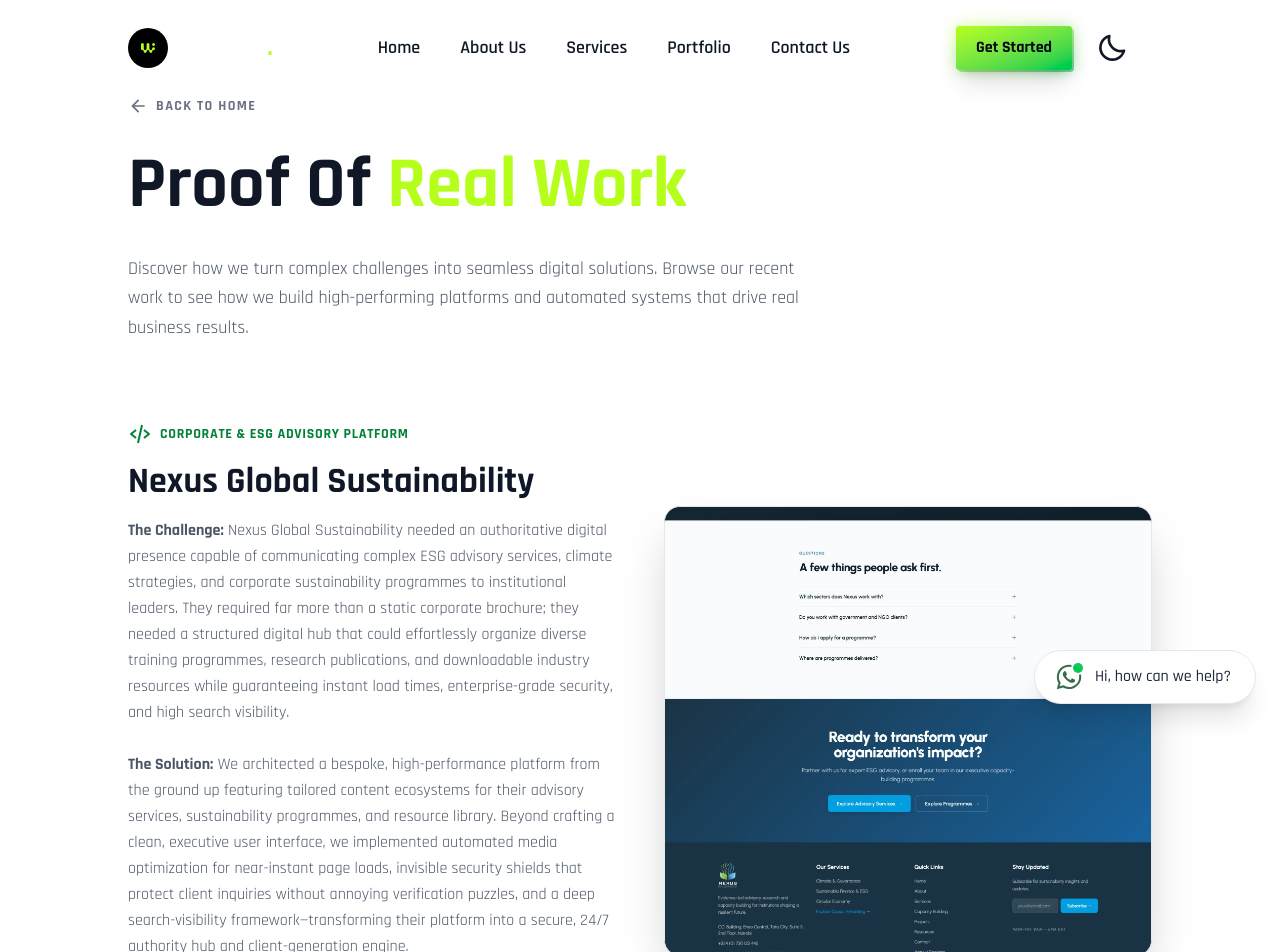
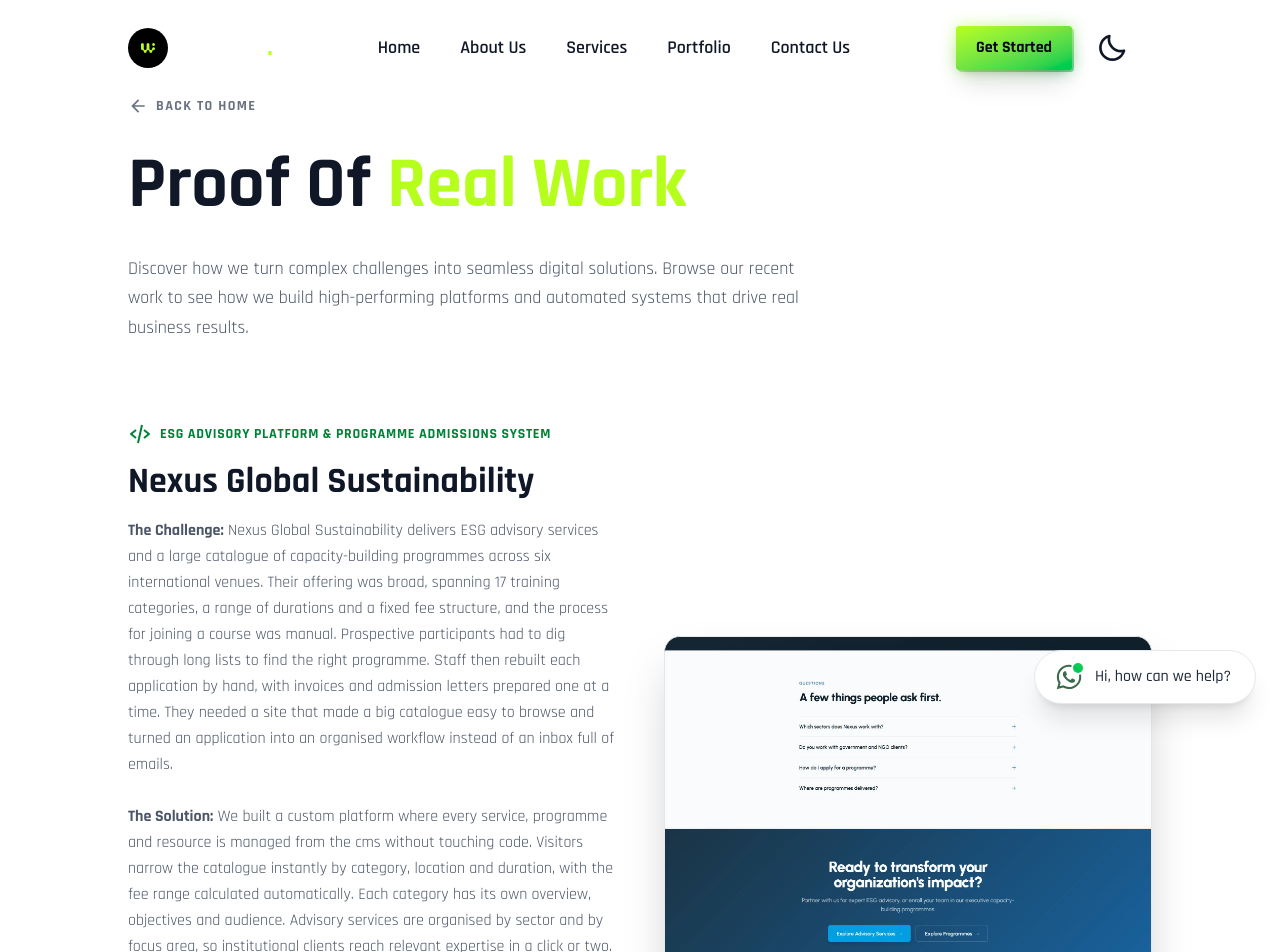
Before and after one commit to Ken-Mwirigi/wiriq-website, a Next.js app: page /portfolio in a window 1280 px wide. Shown: the top 952 px of the page. Built offline with nearby package versions, Linux system fonts and the light colour scheme.

Commit message:
Updated portfolio Nexus

```diff
--- a/app/portfolio/page.tsx
+++ b/app/portfolio/page.tsx
@@ -29,14 +29,15 @@
   <div className="order-2 lg:order-1">
     <div className="flex items-center space-x-2 text-green-700 dark:text-[#b6ff1c] mb-4">
       <BiCodeAlt className="w-6 h-6" />
-              <span className="text-sm font-bold uppercase tracking-wider">Corporate & ESG Advisory Platform</span>
+      <span className="text-sm font-bold uppercase tracking-wider">ESG Advisory Platform &amp; Programme Admissions System</span>
     </div>
     <h2 className="text-3xl md:text-4xl font-bold text-gray-900 dark:text-white mb-4">
       Nexus Global Sustainability
     </h2>
     <p className="text-gray-600 dark:text-gray-400 mb-8 leading-relaxed">
-              <strong>The Challenge:</strong> Nexus Global Sustainability needed an authoritative digital presence capable of communicating complex ESG advisory services, climate strategies, and corporate sustainability programmes to institutional leaders. They required far more than a static corporate brochure; they needed a structured digital hub that could effortlessly organize diverse training programmes, research publications, and downloadable industry resources while guaranteeing instant load times, enterprise-grade security, and high search visibility.<br/><br/>
-              <strong>The Solution:</strong> We architected a bespoke, high-performance platform from the ground up featuring tailored content ecosystems for their advisory services, sustainability programmes, and resource library. Beyond crafting a clean, executive user interface, we implemented automated media optimization for near-instant page loads, invisible security shields that protect client inquiries without annoying verification puzzles, and a deep search-visibility framework—transforming their platform into a secure, 24/7 authority hub and client-generation engine.
+      <strong>The Challenge:</strong> Nexus Global Sustainability delivers ESG advisory services and a large catalogue of capacity-building programmes across six international venues. Their offering was broad, spanning 17 training categories, a range of durations and a fixed fee structure, and the process for joining a course was manual. Prospective participants had to dig through long lists to find the right programme. Staff then rebuilt each application by hand, with invoices and admission letters prepared one at a time. They needed a site that made a big catalogue easy to browse and turned an application into an organised workflow instead of an inbox full of emails.<br/><br/>
+      <strong>The Solution:</strong> We built a custom platform where every service, programme and resource is managed from the cms without touching code. Visitors narrow the catalogue instantly by category, location and duration, with the fee range calculated automatically. Each category has its own overview, objectives and audience. Advisory services are organised by sector and by focus area, so institutional clients reach relevant expertise in a click or two.<br/><br/>
+      Applying takes four guided steps: programme, applicant, billing and review. The total fee is calculated live from the number of participants. On submission, every application is saved with a unique reference number. The applicant receives a pro-forma invoice and a provisional letter of admission by email, and the Nexus team is notified. When staff approve an application in the dashboard, the final admission letter and tax receipt are sent automatically. Every public form is protected by invisible spam filtering and rate limiting rather than CAPTCHA puzzles, so legitimate enquiries get through without friction.
     </p>
 
     <a href="https://nexusglobalsustainability.com/" target="_blank" rel="noopener noreferrer" className="inline-flex items-center justify-center gap-2 px-6 py-3 font-bold uppercase tracking-tighter rounded bg-[#b6ff1c] text-gray-950 hover:bg-white transition-all duration-300">
```
Lines whose indentation alone changed are shown as unchanged.
